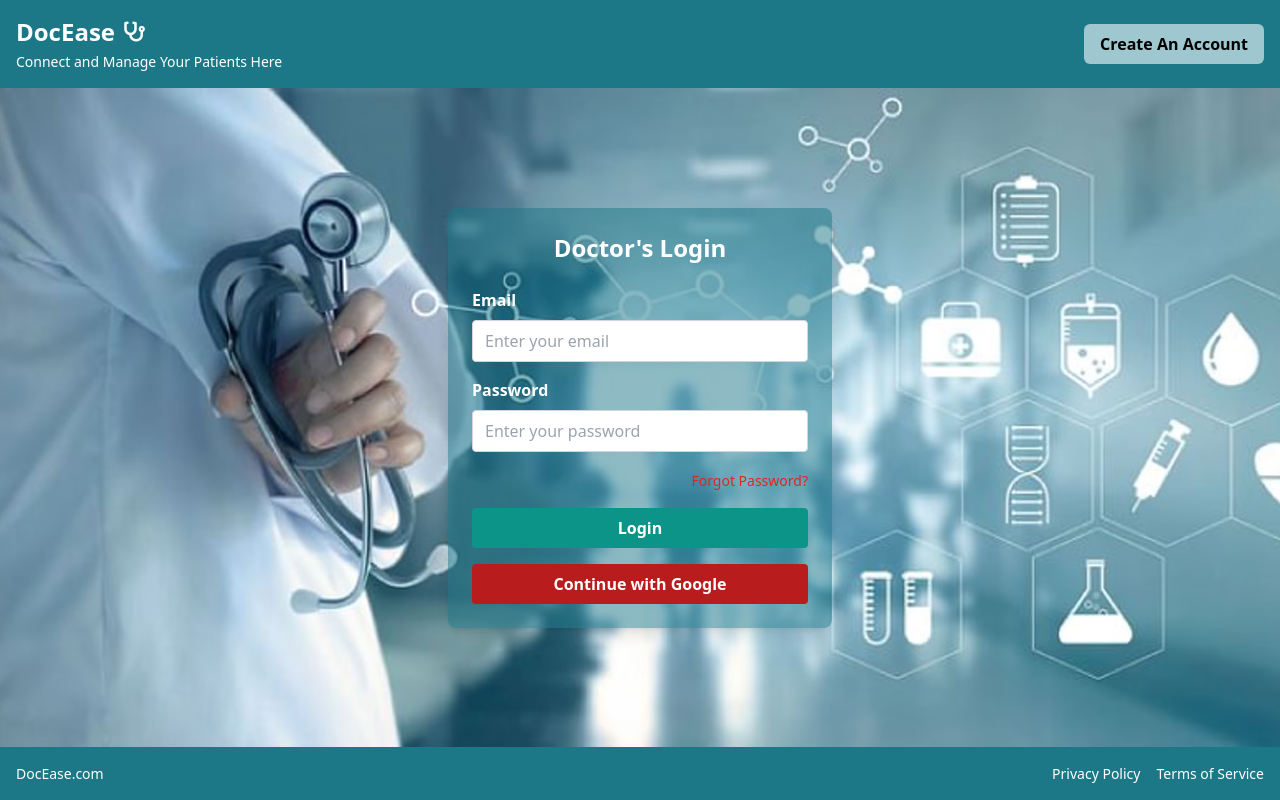
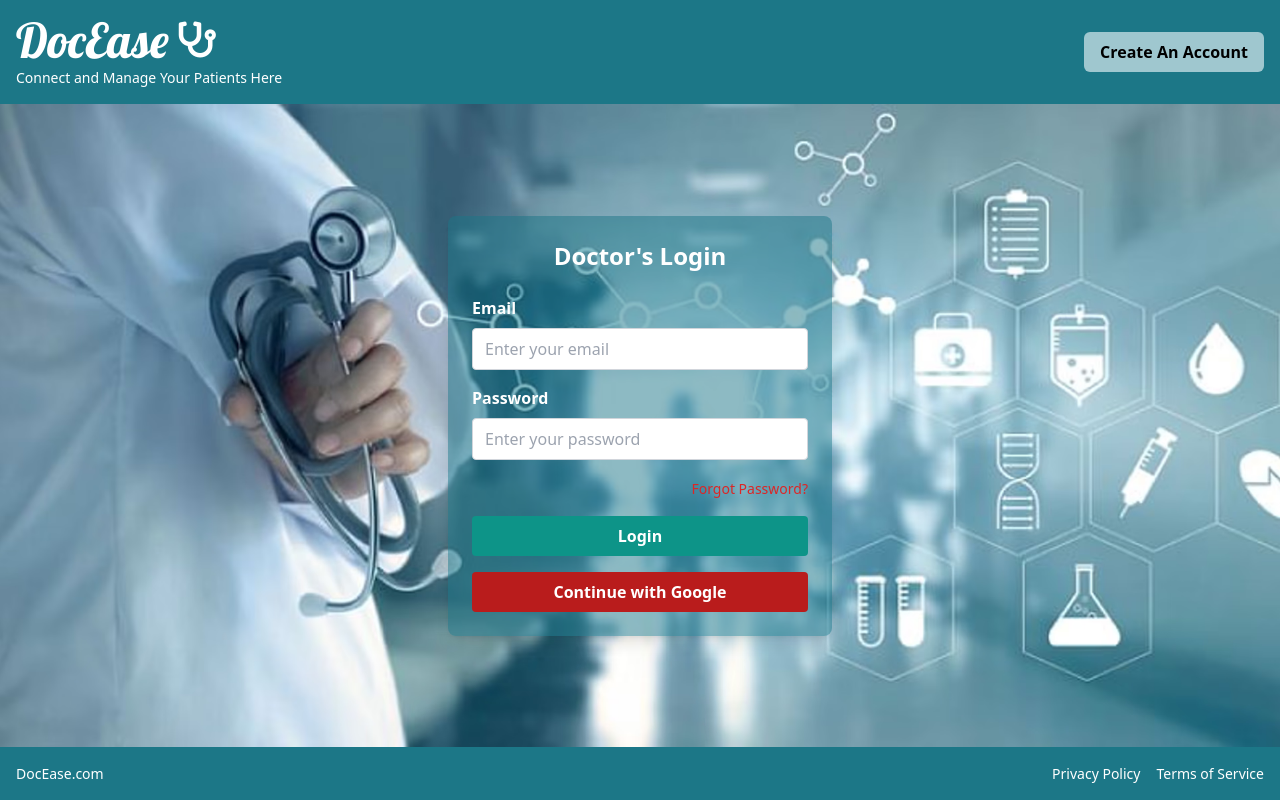
Before and after one commit to lekshmibp08/doc-ease-doctor-appointment-system, a React (Vite) app in the folder frontend/: page /doctor/login in a window 1280 px wide. Built offline with nearby package versions, Linux system fonts and the light colour scheme.

Commit message:
docEase font style changed

```diff
--- a/frontend/index.html
+++ b/frontend/index.html
@@ -7,6 +7,8 @@
       href="https://cdnjs.cloudflare.com/ajax/libs/font-awesome/6.0.0/css/all.min.css"
       rel="stylesheet"
     />
+    <link href="https://fonts.googleapis.com/css2?family=Lobster&display=swap" rel="stylesheet">
+
 
 
     <meta name="viewport" content="width=device-width, initial-scale=1.0" />
--- a/frontend/src/components/Header.tsx
+++ b/frontend/src/components/Header.tsx
@@ -6,8 +6,12 @@ const Header: React.FC = () => {
     <header className="w-full bg-customTeal flex items-center justify-between p-4">
       <div>
         <div className="flex items-center space-x-2">
-          <div className="text-2xl font-bold">DocEase</div>
-          <i className="fas fa-stethoscope text-white text-xl"></i>
+          <div
+            className="text-5xl" style={{ fontFamily: "'Lobster', cursive" }}
+          >
+            DocEase
+          </div>
+          <i className="fas fa-stethoscope text-white text-4xl"></i>
         </div>
         <div className="text-sm mt-1">Connect and Manage Your Patients Here</div>
       </div>
--- a/frontend/src/pages/DoctorLogin.tsx
+++ b/frontend/src/pages/DoctorLogin.tsx
@@ -1,4 +1,4 @@
-import React, { useState, useEffect } from 'react';
+import { useState, useEffect } from 'react';
 import axios from 'axios';
 import Header from '../components/Header';
 import Footer from '../components/Footer';
```
